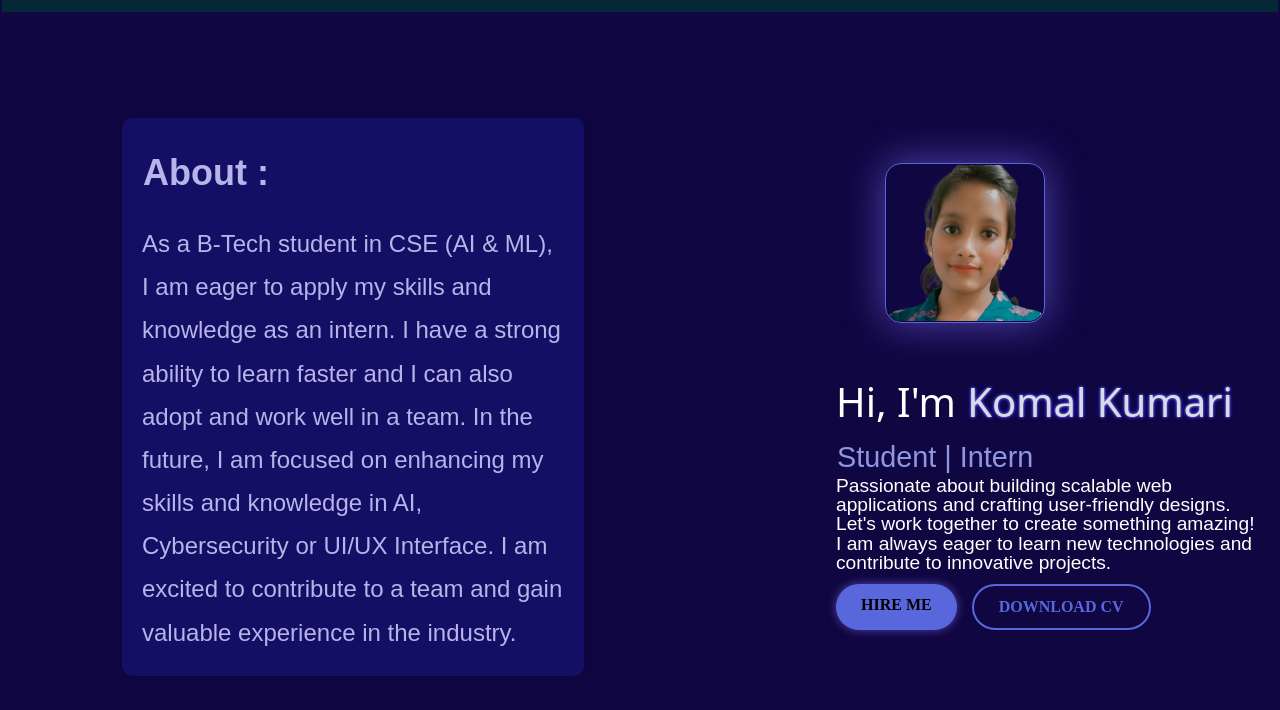
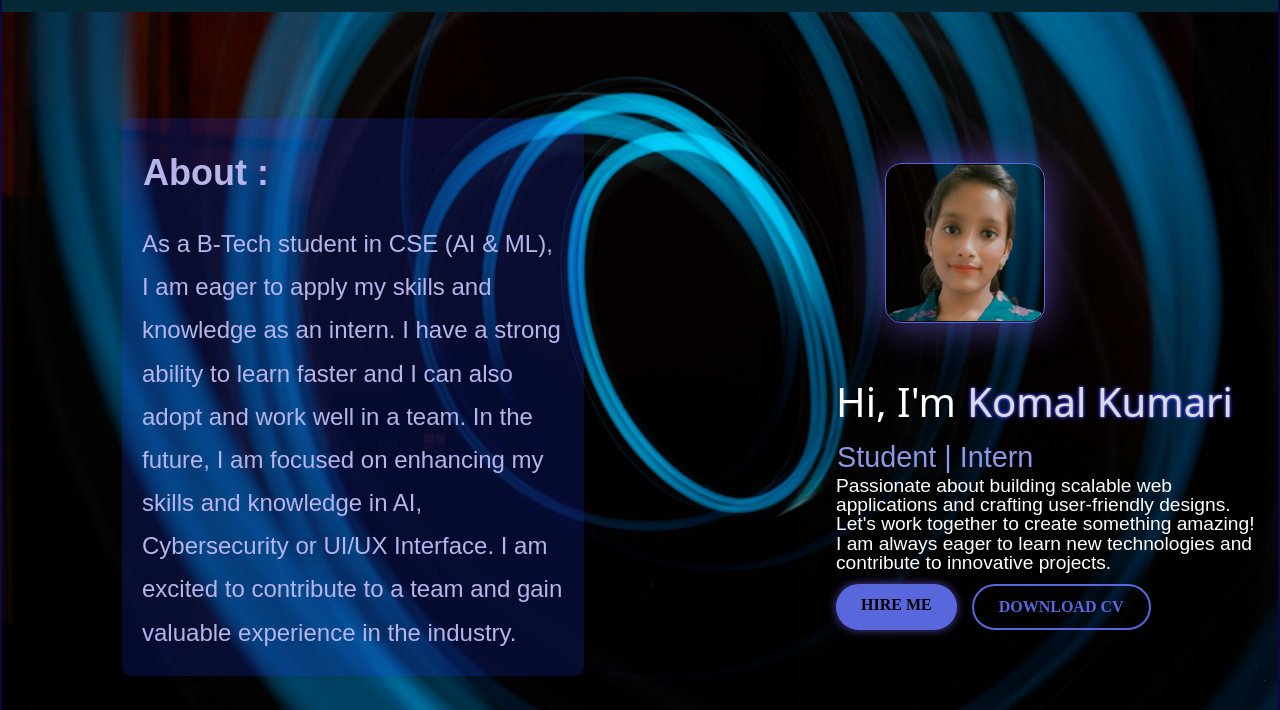
Before and after one commit to komalku15/Website-Portfolio, a plain HTML site: page index.html in a window 1280 px wide. Shown: the part 90-800 px from the top of the page. Drawn offline with nearby package versions, Linux system fonts and the light colour scheme; a web font is replaced by a local one.

Commit message:
Update style.css

```diff
--- a/style.css
+++ b/style.css
@@ -111,7 +111,7 @@ body {
     justify-content: space-between;
     /* Space between left and right sections */
     height: 90vh;
-    background-image: url('images/Profile background.jpg');
+    background-image: url('Profile background.jpg');
     /* Replace with your image path */
     background-size: cover;
     background-repeat: no-repeat;
```
